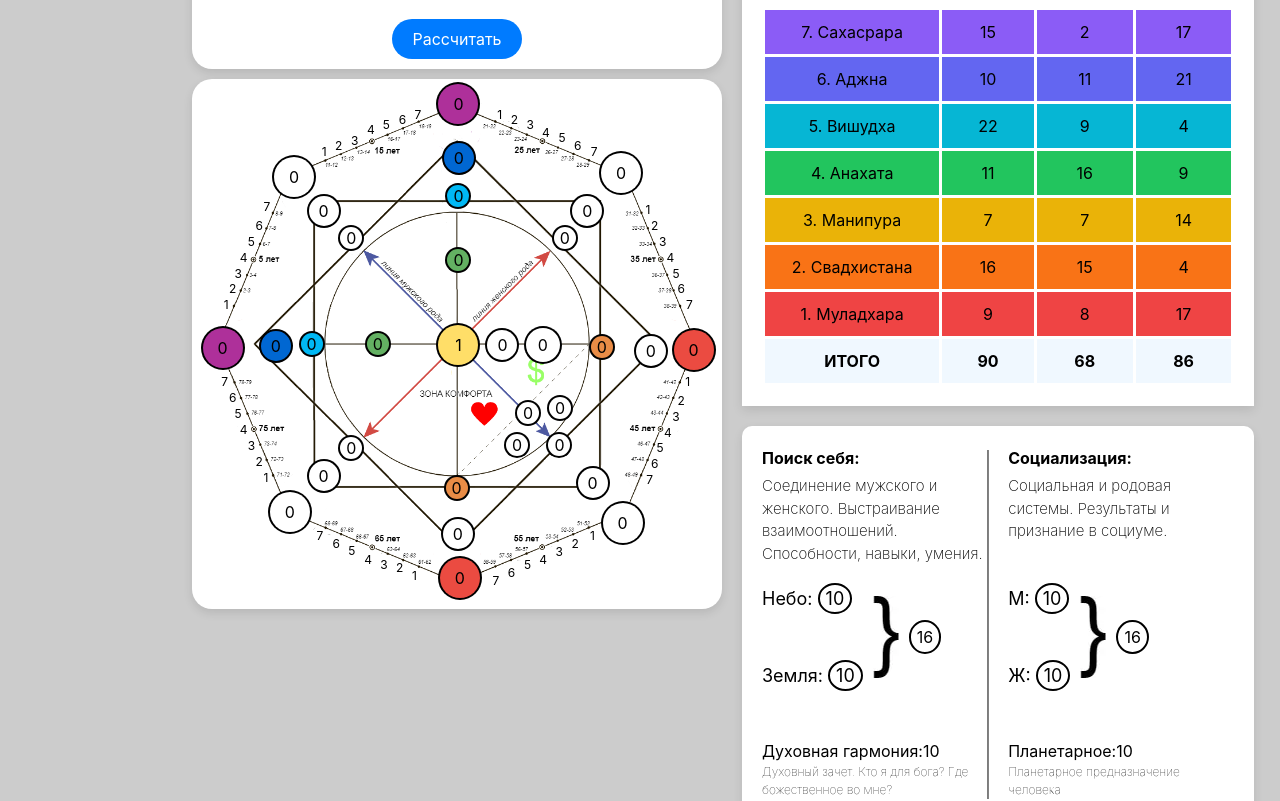
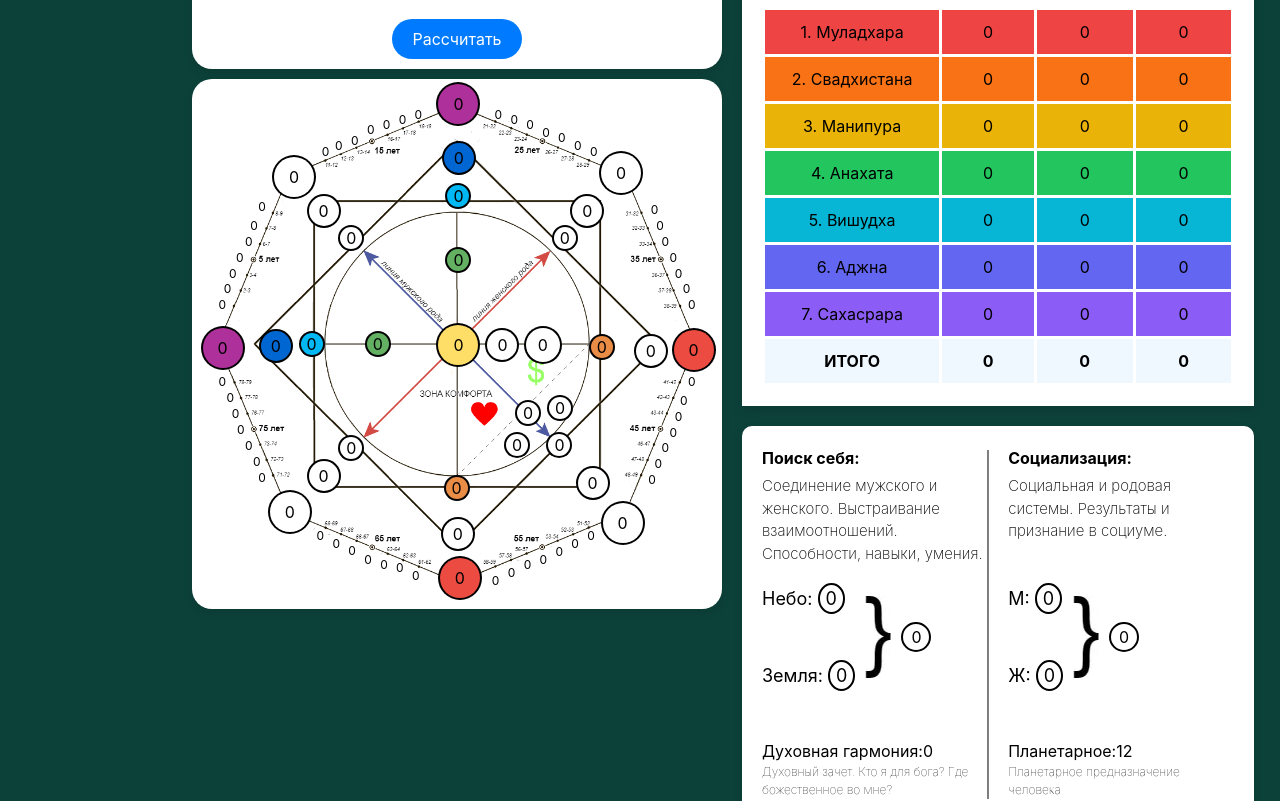
Before and after one commit to Blademase/numerology, a React (Create React App) app: page / in a window 1280 px wide. Shown: the part 561-1362 px from the top of the page. Built offline with nearby package versions, Linux system fonts and the light colour scheme.

Commit message:
connected back

```diff
--- a/package.json
+++ b/package.json
@@ -10,6 +10,7 @@
     "@mui/styled-engine-sc": "^6.4.3",
     "@mui/system": "^6.4.3",
     "@mui/x-date-pickers": "^7.26.0",
+    "axios": "^1.7.9",
     "cra-template": "1.2.0",
     "dayjs": "^1.11.13",
     "react": "^19.0.0",
--- a/src/components/InfoTable/InfoTable.js
+++ b/src/components/InfoTable/InfoTable.js
@@ -21,7 +21,9 @@ const total = chakraData.reduce(
   { physics: 0, energy: 0, emotions: 0 }
 );
 
-const InfoTable = () => {
+const InfoTable = ({ numbers }) => {
+  console.log('infotable',numbers);
+
   return (
     <div className="infoTable">
       {/* Таблица чакр */}
@@ -39,21 +41,27 @@ const InfoTable = () => {
             </tr>
           </thead>
           <tbody>
-            {chakraData.map((chakra, index) => (
-              <tr key={index} style={{ backgroundColor: chakra.color }}>
-                <td>{chakra.name}</td>
-                <td>{chakra.physics}</td>
-                <td>{chakra.energy}</td>
-                <td>{chakra.emotions}</td>
-              </tr>
-            ))}
+            {chakraData.slice().reverse().map((chakra, index) => {
+              const oKey = `o${7 - index}`; // Меняем порядок o7 → o1
+              const pKey=`p${7-index}`;
+              const qKey=`q${7-index}`;
+
+              return (
+                <tr key={index} style={{ backgroundColor: chakra.color }}>
+                  <td>{chakra.name}</td>
+                  <td>{numbers?.[oKey] ?? 0}</td> {/* Используем динамический ключ */}
+                  <td>{numbers?.[pKey] ?? 0}</td>
+                  <td>{numbers?.[qKey] ?? 0}</td>
+                </tr>
+              );
+            })}
           </tbody>
           <tfoot>
             <tr className="totalRow">
               <td>ИТОГО</td>
-              <td>{total.physics}</td>
-              <td>{total.energy}</td>
-              <td>{total.emotions}</td>
+              <td>{numbers?.o ?? 0}</td>
+              <td>{numbers?.p ?? 0}</td>
+              <td>{numbers?.q ?? 0}</td>
             </tr>
           </tfoot>
         </table>
@@ -69,18 +77,18 @@ const InfoTable = () => {
           <div className="personalInfoLeftMiddle">
             <div className="elements">
               <div className="sky">
-                Небо: <span>10</span>
+                Небо: <span>{numbers?.r ?? 0}</span>
               </div>
               <div className="earth">
-                Земля: <span>10</span>
+                Земля: <span>{numbers?.s ?? 0}</span>
               </div>
             </div>
             <img src={bracket} alt="Bracket" />
-            <div className="result">16</div>
+            <div className="result">{numbers?.y ?? 0}</div>
           </div>
           <div className="personalInfoLeftBottom">
             <div className="spirit">
-              Духовная гармония: <span>10</span>
+              Духовная гармония: <span>{numbers?.w ?? 0}</span>
             </div>
             <div className="question">Духовный зачет. Кто я для бога? Где божественное во мне?</div>
           </div>
@@ -96,18 +104,18 @@ const InfoTable = () => {
           <div className="personalInfoLeftMiddle">
             <div className="elements">
               <div className="sky">
-                M: <span>10</span>
+                M: <span>{numbers?.t ?? 0}</span>
               </div>
               <div className="earth">
-                Ж: <span>10</span>
+                Ж: <span>{numbers?.u ?? 0}</span>
               </div>
             </div>
             <img src={bracket} alt="Bracket" />
-            <div className="result">16</div>
+            <div className="result">{numbers?.v ?? 0}</div>
           </div>
           <div className="personalInfoLeftBottom">
             <div className="spirit">
-              Планетарное: <span>10</span>
+              Планетарное: <span>{numbers?.x ?? 12}</span>
             </div>
             <div className="question">Планетарное предназначение человека</div>
           </div>
--- a/src/components/InfoTable/InfoTable.scss
+++ b/src/components/InfoTable/InfoTable.scss
@@ -111,14 +111,22 @@
                 font-size: 18px;
 
                 .sky span, .earth span {
+                  justify-content: center;
+                  align-items: center;
                     border: 2px solid black;
                     padding: 3px 6px;
                     border-radius: 50%;
+
                 }
             }
             .result {
+              display: flex;
+              justify-content: center;
+              align-items: center;
                 border: 2px solid black;
                 padding: 3px 6px;
+                width: 30px;
+                    height: 30px;
                 border-radius: 50%;
             }
         }
--- a/src/components/NumerologyChart/NumerologyChart.js
+++ b/src/components/NumerologyChart/NumerologyChart.js
@@ -1,29 +1,31 @@
 import React, { useState } from "react";
+import axios from "axios";
 import cals from "../../assets/shema.png";
 import "./NumerologyChart.scss";
 
 const months = [
-  { name: "Январь", days: 31 },
-  { name: "Февраль", days: 28 },
-  { name: "Март", days: 31 },
-  { name: "Апрель", days: 30 },
-  { name: "Май", days: 31 },
-  { name: "Июнь", days: 30 },
-  { name: "Июль", days: 31 },
-  { name: "Август", days: 31 },
-  { name: "Сентябрь", days: 30 },
-  { name: "Октябрь", days: 31 },
-  { name: "Ноябрь", days: 30 },
-  { name: "Декабрь", days: 31 }
+  { name: "Январь", value: 1, days: 31 },
+  { name: "Февраль", value: 2, days: 28 },
+  { name: "Март", value: 3, days: 31 },
+  { name: "Апрель", value: 4, days: 30 },
+  { name: "Май", value: 5, days: 31 },
+  { name: "Июнь", value: 6, days: 30 },
+  { name: "Июль", value: 7, days: 31 },
+  { name: "Август", value: 8, days: 31 },
+  { name: "Сентябрь", value: 9, days: 30 },
+  { name: "Октябрь", value: 10, days: 31 },
+  { name: "Ноябрь", value: 11, days: 30 },
+  { name: "Декабрь", value: 12, days: 31 }
 ];
 
 const years = Array.from({ length: 100 }, (_, i) => 2025 - i);
 
-const NumerologyChart = () => {
+const NumerologyChart = ({ onDataFetched }) => {
   const [year, setYear] = useState(2025);
   const [month, setMonth] = useState(months[0]);
   const [day, setDay] = useState(1);
   const [numbers, setNumbers] = useState(Array(24).fill(0));
+  const [error, setError] = useState(null);
 
   const getDaysInMonth = (month, year) => {
     if (month.name === "Февраль") {
@@ -36,7 +38,6 @@ const NumerologyChart = () => {
     const selectedMonth = months.find(m => m.name === e.target.value);
     setMonth(selectedMonth);
 
-    // Если выбранный день больше доступного количества дней в месяце, сбрасываем на 1
     if (day > getDaysInMonth(selectedMonth, year)) {
       setDay(1);
     }
@@ -46,31 +47,20 @@ const NumerologyChart = () => {
     const selectedYear = Number(e.target.value);
     setYear(selectedYear);
 
-    // Пересчитать дни в феврале, если год високосный
     if (month.name === "Февраль" && day > getDaysInMonth(month, selectedYear)) {
       setDay(1);
     }
   };
-
-  const generateNumbers = (day, month, year) => {
-    const monthIndex = months.indexOf(month) + 1;
-    const dateString = `${year}${monthIndex.toString().padStart(2, "0")}${day.toString().padStart(2, "0")}`;
-
-    const digits = dateString.split("").map(Number);
-    const sumDigits = (num) => num.toString().split("").reduce((a, b) => a + Number(b), 0);
-
-    let numbers = [];
-    numbers.push(...digits);
-
-    while (numbers.length < 24) {
-      numbers.push(sumDigits(numbers.reduce((a, b) => a + b, 0)) % 100);
+  const handleCalculate = async () => {
+    try {
+      const response = await axios.post(
+        "https://sharshenaliev.pythonanywhere.com/matrix/calculate/",
+        { day, month: month.value, year }
+      );
+      onDataFetched(response.data); // Передаем данные в родительский компонент
+    } catch (err) {
+      setError(err.message);
     }
-
-    return numbers.slice(0, 24);
-  };
-
-  const handleCalculate = () => {
-    setNumbers(generateNumbers(day, month, year));
   };
 
   return (
@@ -106,120 +96,120 @@ const NumerologyChart = () => {
 
         <button className="calculate-button" onClick={handleCalculate}>Рассчитать</button>
       </div>
+
+      {error && <p className="text-red-500">Ошибка: {error}</p>}
       <div className="shema">
         <img src={cals}  alt="Numerology Chart" />
+        <div className="top1 circle large outlined">{numbers?.b ?? 0}</div>
+        <div className="top2 circle medium outlined">{numbers.b1 ?? 0}</div>
+        <div className="top3 circle small outlined">{numbers.b2 ?? 0}</div>
+        <div className="top4 circle small outlined">{numbers.m ?? 0}</div>
 
-        <div className="top1 circle large outlined">{numbers[0]}</div>
-        <div className="top2 circle medium outlined">{numbers[1]}</div>
-        <div className="top3 circle small outlined">{numbers[2]}</div>
-        <div className="top4 circle small outlined">{numbers[3]}</div>
+        <div className="topRight1 circle large outlined">{numbers.g ?? 0}</div>
+        <div className="topRight2 circle medium outlined">{numbers.g1 ?? 0}</div>
+        <div className="topRight3 circle small outlined">{numbers.g2 ?? 0}</div>
 
-        <div className="topRight1 circle large outlined">{numbers[4]}</div>
-        <div className="topRight2 circle medium outlined">{numbers[5]}</div>
-        <div className="topRight3 circle small outlined">{numbers[6]}</div>
+        <div className="right1 circle large outlined">{numbers.c ?? 0}</div>
+        <div className="right2 circle medium outlined">{numbers.c1 ?? 0}</div>
+        <div className="right3 circle small outlined">{numbers.c2 ?? 0}</div>
+        <div className="right4 circle mediumPlus outlined">{numbers.e2 ?? 0}</div>
+        <div className="right5 circle medium outlined">{numbers.e1 ?? 0}</div>
 
-        <div className="right1 circle large outlined">{numbers[7]}</div>
-        <div className="right2 circle medium outlined">{numbers[8]}</div>
-        <div className="right3 circle small outlined">{numbers[9]}</div>
-        <div className="right4 circle mediumPlus outlined">{numbers[10]}</div>
-        <div className="right5 circle medium outlined">{numbers[11]}</div>
+        <div className="center circle large outlined"> {numbers.e ?? 0} </div>
 
-        <div className="center circle large outlined"> 1 </div>
+        <div className="bottomRight1 circle large outlined">{numbers.h ?? 0}</div>
+        <div className="bottomRight2 circle medium outlined">{numbers.h1 ?? 0}</div>
+        <div className="bottomRight3 circle small outlined">{numbers.h2 ?? 0}</div>
+        <div className="bottomRight4 circle small outlined">{numbers.j ?? 0}</div>
+        <div className="bottomRight5 circle small outlined">{numbers.k ?? 0}</div>
+        <div className="bottomRight6 circle small outlined">{numbers.l ?? 0}</div>
 
-        <div className="bottomRight1 circle large outlined">{numbers[12]}</div>
-        <div className="bottomRight2 circle medium outlined">{numbers[13]}</div>
-        <div className="bottomRight3 circle small outlined">{numbers[14]}</div>
-        <div className="bottomRight4 circle small outlined">{numbers[15]}</div>
-        <div className="bottomRight5 circle small outlined">{numbers[16]}</div>
-        <div className="bottomRight6 circle small outlined">{numbers[17]}</div>
+        <div className="bottom1 circle large outlined">{numbers.d ?? 0}</div>
+        <div className="bottom2 circle medium outlined">{numbers.d1 ?? 0}</div>
+        <div className="bottom3 circle small outlined">{numbers.d2 ?? 0}</div>
 
-        <div className="bottom1 circle large outlined">{numbers[18]}</div>
-        <div className="bottom2 circle medium outlined">{numbers[19]}</div>
-        <div className="bottom3 circle small outlined">{numbers[20]}</div>
+        <div className="bottomLeft1 circle large outlined">{numbers.i ?? 0}</div>
+        <div className="bottomLeft2 circle medium outlined">{numbers.i1 ?? 0}</div>
+        <div className="bottomLeft3 circle small outlined">{numbers.i2 ?? 0}</div>
 
-        <div className="bottomLeft1 circle large outlined">{numbers[21]}</div>
-        <div className="bottomLeft2 circle medium outlined">{numbers[22]}</div>
-        <div className="bottomLeft3 circle small outlined">{numbers[23]}</div>
+        <div className="left1 circle large outlined">{numbers.a ?? 0}</div>
+        <div className="left2 circle medium outlined">{numbers.a1 ?? 0}</div>
+        <div className="left3 circle small outlined">{numbers.a2 ?? 0}</div>
+        <div className="left4 circle small outlined">{numbers.n ?? 0}</div>
 
-        <div className="left1 circle large outlined">{numbers[0]}</div>
-        <div className="left2 circle medium outlined">{numbers[1]}</div>
-        <div className="left3 circle small outlined">{numbers[2]}</div>
-        <div className="left4 circle small outlined">{numbers[3]}</div>
-
-        <div className="topLeft1 circle large outlined">{numbers[4]}</div>
-        <div className="topLeft2 circle medium outlined">{numbers[5]}</div>
-        <div className="topLeft3 circle small outlined">{numbers[6]}</div>
+        <div className="topLeft1 circle large outlined">{numbers.f ?? 0}</div>
+        <div className="topLeft2 circle medium outlined">{numbers.f1 ?? 0}</div>
+        <div className="topLeft3 circle small outlined">{numbers.a2 ?? 0}</div>
 
 
-        <div className="year21 number">1</div>
-        <div className="year22 number">2</div>
-        <div className="year23 number">3</div>
-        <div className="year24 number">4</div>
-        <div className="year25 number">5</div>
-        <div className="year26 number">6</div>
-        <div className="year27 number">7</div>
+        <div className="year21 number">{numbers.b21_22 ?? 0}</div>
+        <div className="year22 number">{numbers.b22_23 ?? 0}</div>
+        <div className="year23 number">{numbers.b23_24 ?? 0}</div>
+        <div className="year24 number">{numbers.b25 ?? 0}</div>
+        <div className="year25 number">{numbers.b26_27 ?? 0}</div>
+        <div className="year26 number">{numbers.b27_28 ?? 0}</div>
+        <div className="year27 number">{numbers.b28_29 ?? 0}</div>
 
 
 
-        <div className="year31 number">1</div>
-        <div className="year32 number">2</div>
-        <div className="year33 number">3</div>
-        <div className="year34 number">4</div>
-        <div className="year35 number">5</div>
-        <div className="year36 number">6</div>
-        <div className="year37 number">7</div>
+        <div className="year31 number">{numbers.g31_32 ?? 0}</div>
+        <div className="year32 number">{numbers.g32_33 ?? 0}</div>
+        <div className="year33 number">{numbers.g33_34 ?? 0}</div>
+        <div className="year34 number">{numbers.g35 ?? 0}</div>
+        <div className="year35 number">{numbers.g36_37 ?? 0}</div>
+        <div className="year36 number">{numbers.g37_38 ?? 0}</div>
+        <div className="year37 number">{numbers.g38_39 ?? 0}</div>
 
 
-        <div className="year41 number">1</div>
-        <div className="year42 number">2</div>
-        <div className="year43 number">3</div>
-        <div className="year44 number">4</div>
-        <div className="year45 number">5</div>
-        <div className="year46 number">6</div>
-        <div className="year47 number">7</div>
+        <div className="year41 number">{numbers.c41_42 ?? 0}</div>
+        <div className="year42 number">{numbers.c42_43 ?? 0}</div>
+        <div className="year43 number">{numbers.c43_44 ?? 0}</div>
+        <div className="year44 number">{numbers.c45 ?? 0}</div>
+        <div className="year45 number">{numbers.c46_47 ?? 0}</div>
+        <div className="year46 number">{numbers.c47_48 ?? 0}</div>
+        <div className="year47 number">{numbers.c48_49 ?? 0}</div>
+
+        <div className="year51 number">{numbers.h51_52 ?? 0}</div>
+        <div className="year52 number">{numbers.h52_53 ?? 0}</div>
+        <div className="year53 number">{numbers.h53_54 ?? 0}</div>
+        <div className="year54 number">{numbers.h55 ?? 0}</div>
+        <div className="year55 number">{numbers.h56_57 ?? 0}</div>
+        <div className="year56 number">{numbers.h57_58 ?? 0}</div>
+        <div className="year57 number">{numbers.h58_59 ?? 0}</div>
 
 
-        <div className="year51 number">1</div>
-        <div className="year52 number">2</div>
-        <div className="year53 number">3</div>
-        <div className="year54 number">4</div>
-        <div className="year55 number">5</div>
-        <div className="year56 number">6</div>
-        <div className="year57 number">7</div>
+        <div className="year61 number">{numbers.d61_62 ?? 0}</div>
+        <div className="year62 number">{numbers.d62_63 ?? 0}</div>
+        <div className="year63 number">{numbers.d63_64 ?? 0}</div>
+        <div className="year64 number">{numbers.d65 ?? 0}</div>
+        <div className="year65 number">{numbers.d66_67 ?? 0}</div>
+        <div className="year66 number">{numbers.d67_68 ?? 0}</div>
+        <div className="year67 number">{numbers.d68_69 ?? 0}</div>
 
 
-        <div className="year61 number">1</div>
-        <div className="year62 number">2</div>
-        <div className="year63 number">3</div>
-        <div className="year64 number">4</div>
-        <div className="year65 number">5</div>
-        <div className="year66 number">6</div>
-        <div className="year67 number">7</div>
+        <div className="year71 number">{numbers.i71_72 ?? 0}</div>
+        <div className="year72 number">{numbers.i72_73 ?? 0}</div>
+        <div className="year73 number">{numbers.i73_74 ?? 0}</div>
+        <div className="year74 number">{numbers.i75 ?? 0}</div>
+        <div className="year75 number">{numbers.i76_77 ?? 0}</div>
+        <div className="year76 number">{numbers.i77_78 ?? 0}</div>
+        <div className="year77 number">{numbers.i78_79 ?? 0}</div>
 
-        <div className="year71 number">1</div>
-        <div className="year72 number">2</div>
-        <div className="year73 number">3</div>
-        <div className="year74 number">4</div>
-        <div className="year75 number">5</div>
-        <div className="year76 number">6</div>
-        <div className="year77 number">7</div>
+        <div className="year1 number">{numbers.a1_2 ?? 0}</div>
+        <div className="year2 number">{numbers.a2_3 ?? 0}</div>
+        <div className="year3 number">{numbers.a3_4 ?? 0}</div>
+        <div className="year4 number">{numbers.a5 ?? 0}</div>
+        <div className="year5 number">{numbers.a6_7 ?? 0}</div>
+        <div className="year6 number">{numbers.a7_8 ?? 0}</div>
+        <div className="year7 number">{numbers.a8_9 ?? 0}</div>
 
-        <div className="year1 number">1</div>
-        <div className="year2 number">2</div>
-        <div className="year3 number">3</div>
-        <div className="year4 number">4</div>
-        <div className="year5 number">5</div>
-        <div className="year6 number">6</div>
-        <div className="year7 number">7</div>
-
-        <div className="year11 number">1</div>
-        <div className="year12 number">2</div>
-        <div className="year13 number">3</div>
-        <div className="year14 number">4</div>
-        <div className="year15 number">5</div>
-        <div className="year16 number">6</div>
-        <div className="year17 number">7</div>
-
+        <div className="year11 number">{numbers.f11_12 ?? 0}</div>
+        <div className="year12 number">{numbers.f12_13 ?? 0}</div>
+        <div className="year13 number">{numbers.f13_14 ?? 0}</div>
+        <div className="year14 number">{numbers.f15 ?? 0}</div>
+        <div className="year15 number">{numbers.f16_17 ?? 0}</div>
+        <div className="year16 number">{numbers.f17_18 ?? 0}</div>
+        <div className="year17 number">{numbers.f18_19 ?? 0}</div>
 
 
       </div>
--- a/src/components/NumerologyChart/NumerologyChart.scss
+++ b/src/components/NumerologyChart/NumerologyChart.scss
@@ -207,22 +207,22 @@
   .year27 { @include number-position(12%,auto, 23.5%);}
 
   // 31-38 года
-  .year31 { @include number-position(23%,auto, 13.5%);}
-  .year32 { @include number-position(26%,auto, 12%);}
-  .year33 { @include number-position(29%,auto, 10.5%);}
-  .year34 { @include number-position(32%,auto, 9%);}
-  .year35 { @include number-position(35%,auto, 8%);}
-  .year36 { @include number-position(38%,auto, 7%);}
-  .year37 { @include number-position(41%,auto, 5.5%);}
+  .year31 { @include number-position(23%,auto, 12%);}
+  .year32 { @include number-position(26%,auto, 11%);}
+  .year33 { @include number-position(29%,auto, 10%);}
+  .year34 { @include number-position(32%,auto, 8.5%);}
+  .year35 { @include number-position(35%,auto, 7.5%);}
+  .year36 { @include number-position(38%,auto, 6%);}
+  .year37 { @include number-position(41%,auto, 5%);}
 
   // 41-48 года
-  .year41 { @include number-position(55.5%,auto,6%);}
-  .year42 { @include number-position(59%,auto, 7%);}
-  .year43 { @include number-position(62%,auto, 8%);}
-  .year44 { @include number-position(65%,auto, 9.5%);}
-  .year45 { @include number-position(68%,auto, 11%);}
-  .year46 { @include number-position(71%,auto, 12%);}
-  .year47 { @include number-position(74%,auto, 13%);}
+  .year41 { @include number-position(55.5%,auto,5%);}
+  .year42 { @include number-position(59%,auto, 6.5%);}
+  .year43 { @include number-position(62%,auto, 7.5%);}
+  .year44 { @include number-position(65%,auto, 8.5%);}
+  .year45 { @include number-position(68%,auto, 10%);}
+  .year46 { @include number-position(71%,auto, 11.3%);}
+  .year47 { @include number-position(74%,auto, 12.5%);}
 
     // 51-58 года
   .year51 { @include number-position(84.5%,auto,24%);}
@@ -241,21 +241,21 @@
 .year66 { @include number-position(86%,26.5%, auto);}
 .year67 { @include number-position(84.5%,23.5%,auto);}
 // 71-78 года
-.year71 { @include number-position(73.5%,13.5%, auto);}
-.year72 { @include number-position(70.5%,12%, auto);}
-.year73 { @include number-position(67.5%, 10.5%, auto);}
-.year74 { @include number-position(64.5%, 9%, auto);}
-.year75 { @include number-position(61.5%, 8%, auto);}
-.year76 { @include number-position(58.5%,7%, auto);}
-.year77 { @include number-position(55.5%,5.5%,auto);}
+.year71 { @include number-position(73.5%,12.5%, auto);}
+.year72 { @include number-position(70.5%,11.5%, auto);}
+.year73 { @include number-position(67.5%, 10%, auto);}
+.year74 { @include number-position(64.5%, 8.5%, auto);}
+.year75 { @include number-position(61.5%, 7.5%, auto);}
+.year76 { @include number-position(58.5%,6.5%, auto);}
+.year77 { @include number-position(55.5%,5%,auto);}
 // 1 до 8 лет
-.year1 { @include number-position(41%,6%, auto);}
-.year2 { @include number-position(38%,7%, auto);}
-.year3 { @include number-position(35%, 8%, auto);}
-.year4 { @include number-position(32%, 9%, auto);}
-.year5 { @include number-position(29%, 10.5%, auto);}
-.year6 { @include number-position(26%,12%, auto);}
-.year7 { @include number-position(22.5%,13.5%,auto);}
+.year1 { @include number-position(41%,5%, auto);}
+.year2 { @include number-position(38%,6%, auto);}
+.year3 { @include number-position(35%, 7%, auto);}
+.year4 { @include number-position(32%, 8.3%, auto);}
+.year5 { @include number-position(29%, 10%, auto);}
+.year6 { @include number-position(26%,11%, auto);}
+.year7 { @include number-position(22.5%,12.5%,auto);}
 // 11 до 18 лет
 .year11 { @include number-position(12%,24.5%, auto);}
 .year12 { @include number-position(11%,27%, auto);}
--- a/src/pages/home/home.js
+++ b/src/pages/home/home.js
@@ -1,17 +1,19 @@
-import React from "react";
+import React, { useState } from "react";
 import NumerologyChart from "../../components/NumerologyChart/NumerologyChart";
 import InfoTable from "../../components/InfoTable/InfoTable";
 import Header from "../../components/Header/Header"
 import Accordions from "../../components/Accordions/Accordions";
 import "./home.scss"
 function Home() {
+  const [numerologyData, setNumerologyData] = useState(null);
+
   return (
     <div className="HomeRlc">
       <Header/>
       <img style={{ height: 300 }}  src="https://static.wixstatic.com/media/20a8bc_a26ccd0842e9412babddf5f09a7b508f~mv2.webp/v1/crop/x_406,y_265,w_980,h_495,q_85,enc_avif,quality_auto/20a8bc_a26ccd0842e9412babddf5f09a7b508f~mv2.webp"/>
     <div className="Home">
-      <NumerologyChart />
-      <InfoTable/>
+    <NumerologyChart onDataFetched={setNumerologyData} />
+    <InfoTable numbers={numerologyData}/>
     </div>
     <Accordions/>
     </div>
--- a/src/pages/home/home.scss
+++ b/src/pages/home/home.scss
@@ -4,7 +4,7 @@
     padding: 10px 15%;
     flex-direction: column;
     gap: 30px;
-    background-color:#ccc   ;
+    background-color:rgb(12, 65, 57);
 .Home{
     display: flex;
     gap: 20px;
```
Also changed, not shown: 1 other file (tests, documents, lock files or other folders). Lines whose indentation alone changed are shown as unchanged.
